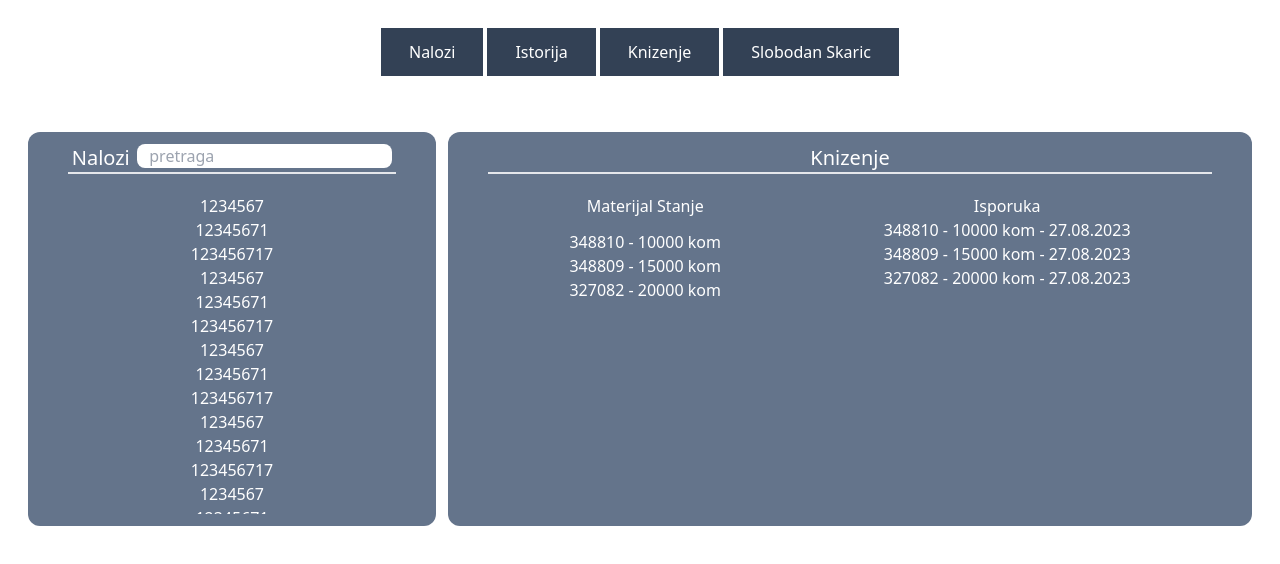
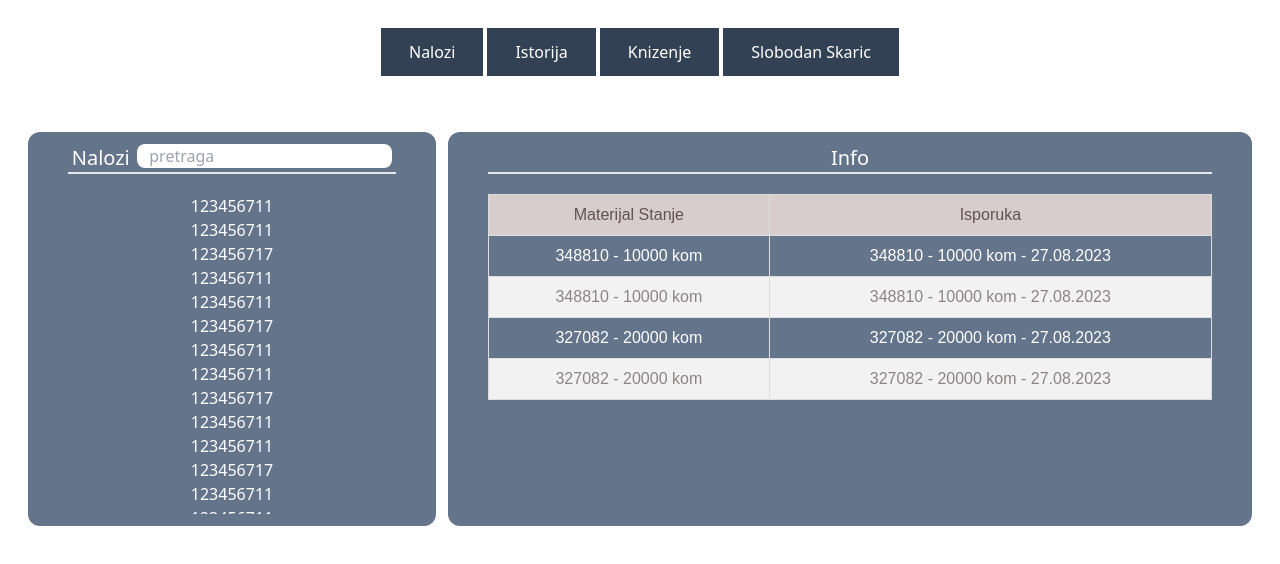
Before and after one commit to SlobodanSkaric/prints, a React (Vite) app in the folder react/: page /dashbord in a window 1280 px wide. Shown: the top 564 px of the page. Built offline with nearby package versions, Linux system fonts and the light colour scheme.

Commit message:
Add small change on dashbord. Sorry this change on main branch

```diff
--- a/react/src/main.jsx
+++ b/react/src/main.jsx
@@ -3,6 +3,7 @@ import { createRoot } from 'react-dom/client'
 import './index.css'
 import { RouterProvider } from 'react-router-dom'
 import router from './router.jsx'
+import "./style.css";
 
 createRoot(document.getElementById('root')).render(
   <StrictMode>
--- /dev/null
+++ b/react/src/style.css
@@ -0,0 +1,19 @@
+.material{
+    font-family: Arial, Helvetica, sans-serif;
+    border-collapse: collapse;
+}
+
+.material td, .material th {
+    border: 1px solid #ddd;
+    padding: 8px;
+  }
+
+.material tr:nth-child(even){
+    background-color: #f2f2f2;
+    color: rgb(138, 133, 133);
+}
+
+.material thead tr td{
+    background-color: #d8cdcd;
+    color: rgb(97, 82, 82);
+}
--- a/react/src/views/Dashbord.jsx
+++ b/react/src/views/Dashbord.jsx
@@ -1,4 +1,5 @@
-import React from 'react'
+import React from 'react';
+
 
 export default function Dashbord() {
   return (
@@ -14,34 +15,34 @@ export default function Dashbord() {
                             <input className='rounded-lg px-3 pt-0 text-slate-700' type="text" placeholder='pretraga'/>
                         </div>
                     </div>
-                    <div className='w-full overflow-y-scroll pb-7 h-80'>
+                    <div className='w-full overflow-y-scroll pb-7 h-80 text-center'>
                         <ul>
-                            <li>1234567</li>
-                            <li>12345671</li>
+                            <li>123456711</li>
+                            <li>123456711</li>
                             <li>123456717</li>
-                            <li>1234567</li>
-                            <li>12345671</li>
+                            <li>123456711</li>
+                            <li>123456711</li>
                             <li>123456717</li>
-                            <li>1234567</li>
-                            <li>12345671</li>
+                            <li>123456711</li>
+                            <li>123456711</li>
                             <li>123456717</li>
-                            <li>1234567</li>
-                            <li>12345671</li>
+                            <li>123456711</li>
+                            <li>123456711</li>
                             <li>123456717</li>
-                            <li>1234567</li>
-                            <li>12345671</li>
+                            <li>123456711</li>
+                            <li>123456711</li>
                             <li>123456717</li>
-                            <li>1234567</li>
-                            <li>12345671</li>
+                            <li>123456711</li>
+                            <li>123456711</li>
                             <li>123456717</li>
-                            <li>1234567</li>
-                            <li>12345671</li>
+                            <li>123456711</li>
+                            <li>123456711</li>
                             <li>123456717</li>
-                            <li>1234567</li>
-                            <li>12345671</li>
+                            <li>123456711</li>
+                            <li>123456711</li>
                             <li>123456717</li>
-                            <li>1234567</li>
-                            <li>12345671</li>
+                            <li>123456711</li>
+                            <li>123456711</li>
                             <li>123456717</li>
                         </ul>
                     </div>
@@ -50,15 +51,65 @@ export default function Dashbord() {
         </div>
 
         <div className='text-white py-3 px-10 w-1/3 bg-slate-500 rounded-xl flex-1'>
-            <div className='flex'>
+            < div className='flex'>
                 <div className='text-center w-full'>
-                    <div className='text-xl mb-5 border-b-2'>Knizenje</div>
+                    <div className='text-xl mb-5 border-b-2'>Info</div>
                     <div className='flex justify-around'>
-                        <div>
+                        <table className='table-auto w-full material'>
+                            <thead>
+                                <tr>
+                                    <td>
+                                        Materijal Stanje
+                                    </td>
+                                    <td>
+                                        Isporuka
+                                    </td>
+                                </tr>
+                            </thead>
+                            <tbody>
+                                <tr>
+                                    <td>
+                                        348810 - <span>10000 kom</span>
+                                    </td>
+                                    <td>
+                                        348810 - <span>10000 kom</span> - <span>27.08.2023</span>
+                                    </td>
+
+                                </tr>
+                                <tr>
+                                    <td>
+                                        348810 - <span>10000 kom</span>
+                                    </td>
+                                    <td>
+                                        348810 - <span>10000 kom</span> - <span>27.08.2023</span>
+                                    </td>
+
+                                </tr>
+                                <tr>
+                                    <td>
+                                        327082 - <span>20000 kom</span>
+                                    </td>
+                                    <td>
+                                        327082 - <span>20000 kom</span> - <span>27.08.2023</span>
+                                    </td>
+                                </tr>
+                                <tr>
+                                    <td>
+                                        327082 - <span>20000 kom</span>
+                                    </td>
+                                    <td>
+                                        327082 - <span>20000 kom</span> - <span>27.08.2023</span>
+                                    </td>
+                                </tr>
+
+                            </tbody>
+
+                        </table>
+                       {/*  <div>
                             <div className='mb-3'>Materijal Stanje</div>
                             <div>
                                 <ul>
-                                    <li>348810 - <span>10000 kom</span></li>
+                                    <li></li>
                                     <li>348809 - <span>15000 kom</span></li>
                                     <li>327082 - <span>20000 kom</span></li>
                                 </ul>
@@ -75,7 +126,7 @@ export default function Dashbord() {
                                     <li>327082 - <span>20000 kom</span> - <span>27.08.2023</span></li>
                                 </ul>
                             </div>
-                        </div>
+                        </div>  */}
                     </div>
                 </div>
             </div>
```
Also changed, not shown: 1 other file (tests, documents, lock files or other folders).
